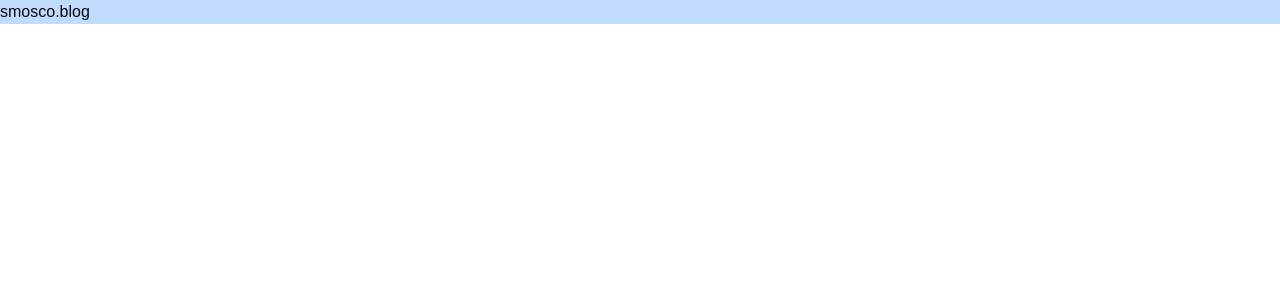
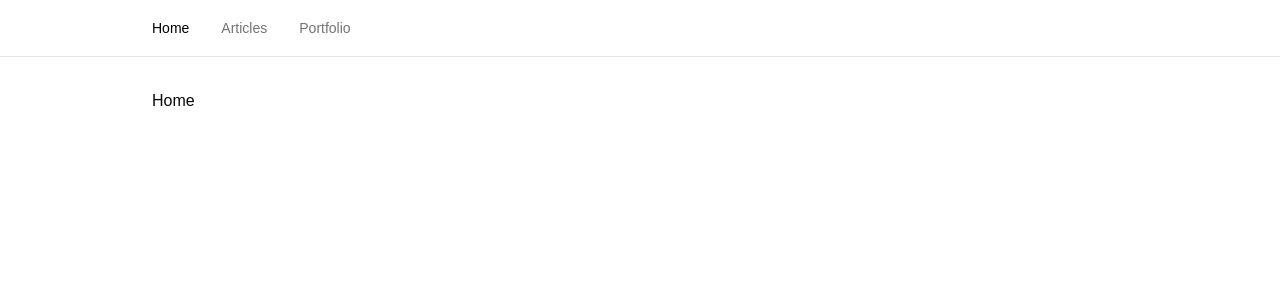
Before and after one commit to smosco/smosco.blog, a Next.js app: page / in a window 1280 px wide. Shown: the top 300 px of the page. Built offline with nearby package versions, Linux system fonts and the light colour scheme.

Commit message:
feat: 공통 레이아웃 및 헤더 컴포넌트 구현

```diff
--- /dev/null
+++ b/src/app/articles/page.tsx
@@ -0,0 +1,5 @@
+import React from 'react';
+
+export default function ArticlesPage() {
+  return <div>ArticlesPage</div>;
+}
--- a/src/app/layout.tsx
+++ b/src/app/layout.tsx
@@ -1,6 +1,7 @@
 import type { Metadata } from 'next';
 import localFont from 'next/font/local';
 import './globals.css';
+import { Header } from '@/components/layout/Header';
 
 const geistSans = localFont({
   src: './fonts/GeistVF.woff',
@@ -28,7 +29,8 @@ export default function RootLayout({
       <body
         className={`${geistSans.variable} ${geistMono.variable} antialiased`}
       >
-        {children}
+        <Header />
+        <main className="mx-auto max-w-5xl px-6 py-8">{children}</main>
       </body>
     </html>
   );
--- a/src/app/page.tsx
+++ b/src/app/page.tsx
@@ -1,3 +1,3 @@
 export default function HomePage() {
-  return <div className="bg-blue-200">smosco.blog</div>;
+  return <div>Home</div>;
 }
--- /dev/null
+++ b/src/components/layout/Header.tsx
@@ -0,0 +1,37 @@
+'use client';
+
+import Link from 'next/link';
+import { usePathname } from 'next/navigation';
+import { cn } from '@/lib/utils';
+
+const navigation = [
+  { name: 'Home', href: '/' },
+  { name: 'Articles', href: '/articles' },
+  { name: 'Portfolio', href: '/portfolio' },
+];
+
+export function Header() {
+  const pathname = usePathname();
+
+  return (
+    <header className="border-b">
+      <nav className="mx-auto max-w-5xl px-6 py-4">
+        <ul className="flex items-center gap-8">
+          {navigation.map((item) => (
+            <li key={item.name}>
+              <Link
+                href={item.href}
+                className={cn(
+                  'text-sm transition-colors hover:text-black',
+                  pathname === item.href ? 'text-black' : 'text-neutral-500',
+                )}
+              >
+                {item.name}
+              </Link>
+            </li>
+          ))}
+        </ul>
+      </nav>
+    </header>
+  );
+}
```
